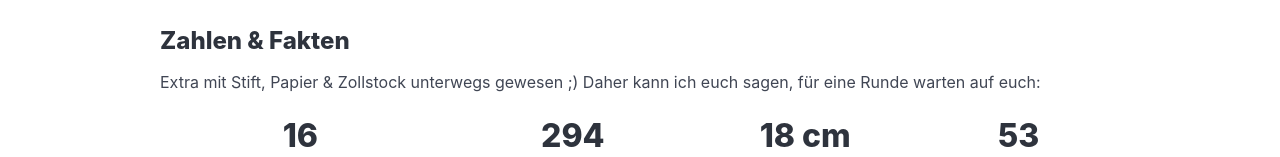
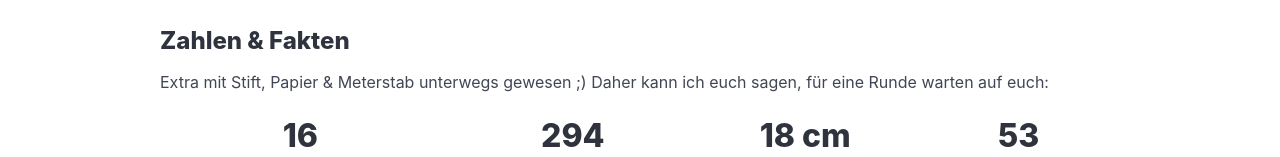
Before and after one commit to steffkes/schachmatt-ulm, a Nuxt app: page /teilnehmer/organisatorisches in a window 1280 px wide. Shown: the part 630-787 px from the top of the page. Built offline with nearby package versions, Linux system fonts and the light colour scheme; no server answers.

Commit message:
use local dialect

```diff
--- a/pages/teilnehmer/organisatorisches.vue
+++ b/pages/teilnehmer/organisatorisches.vue
@@ -10,7 +10,7 @@
         <div class="content">
           <h3>Zahlen & Fakten</h3>
           <p class="mb-4">
-            Extra mit Stift, Papier & Zollstock unterwegs gewesen ;) Daher kann
+            Extra mit Stift, Papier & Meterstab unterwegs gewesen ;) Daher kann
             ich euch sagen, für eine Runde warten auf euch:
           </p>
         </div>
```
